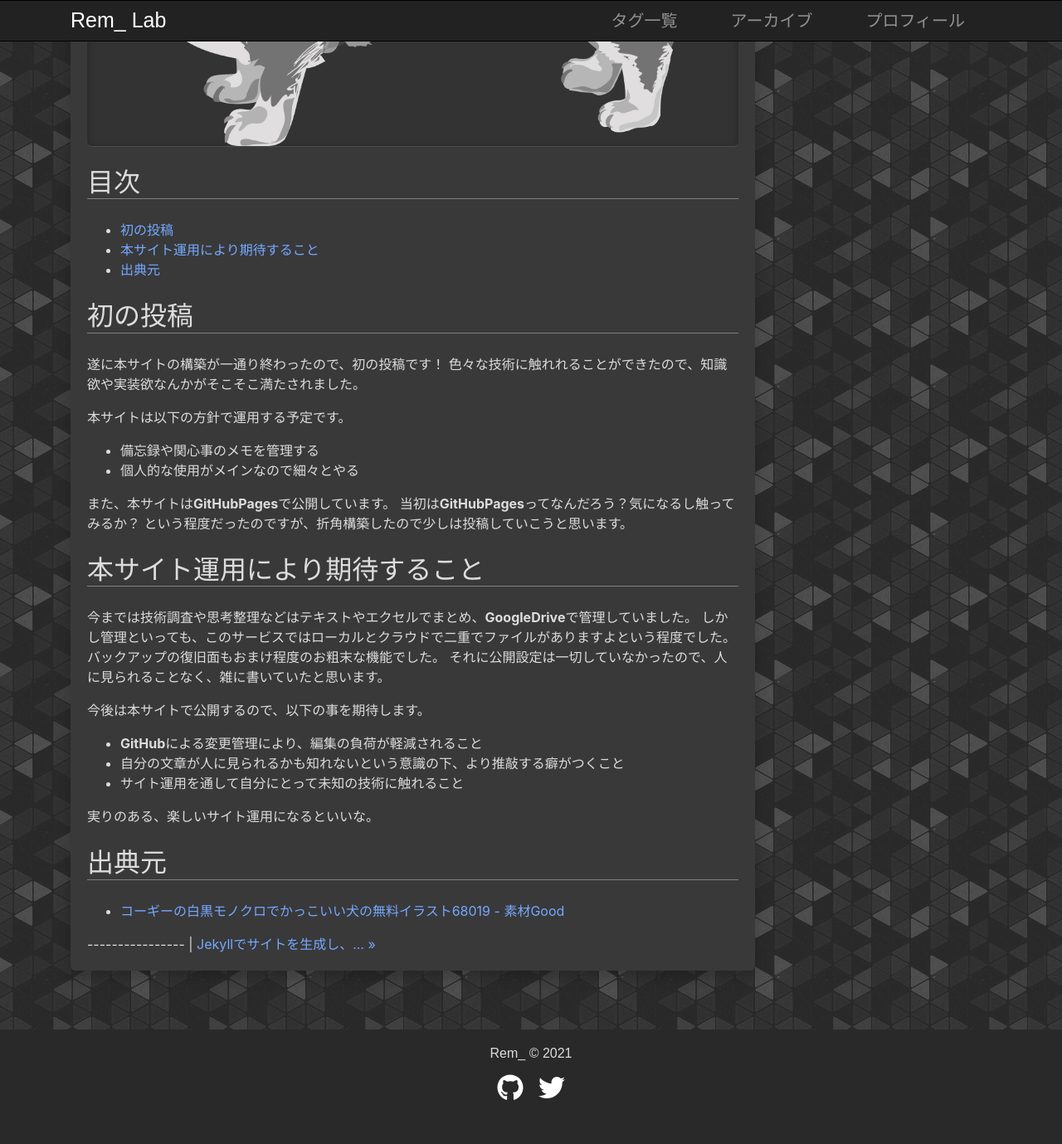
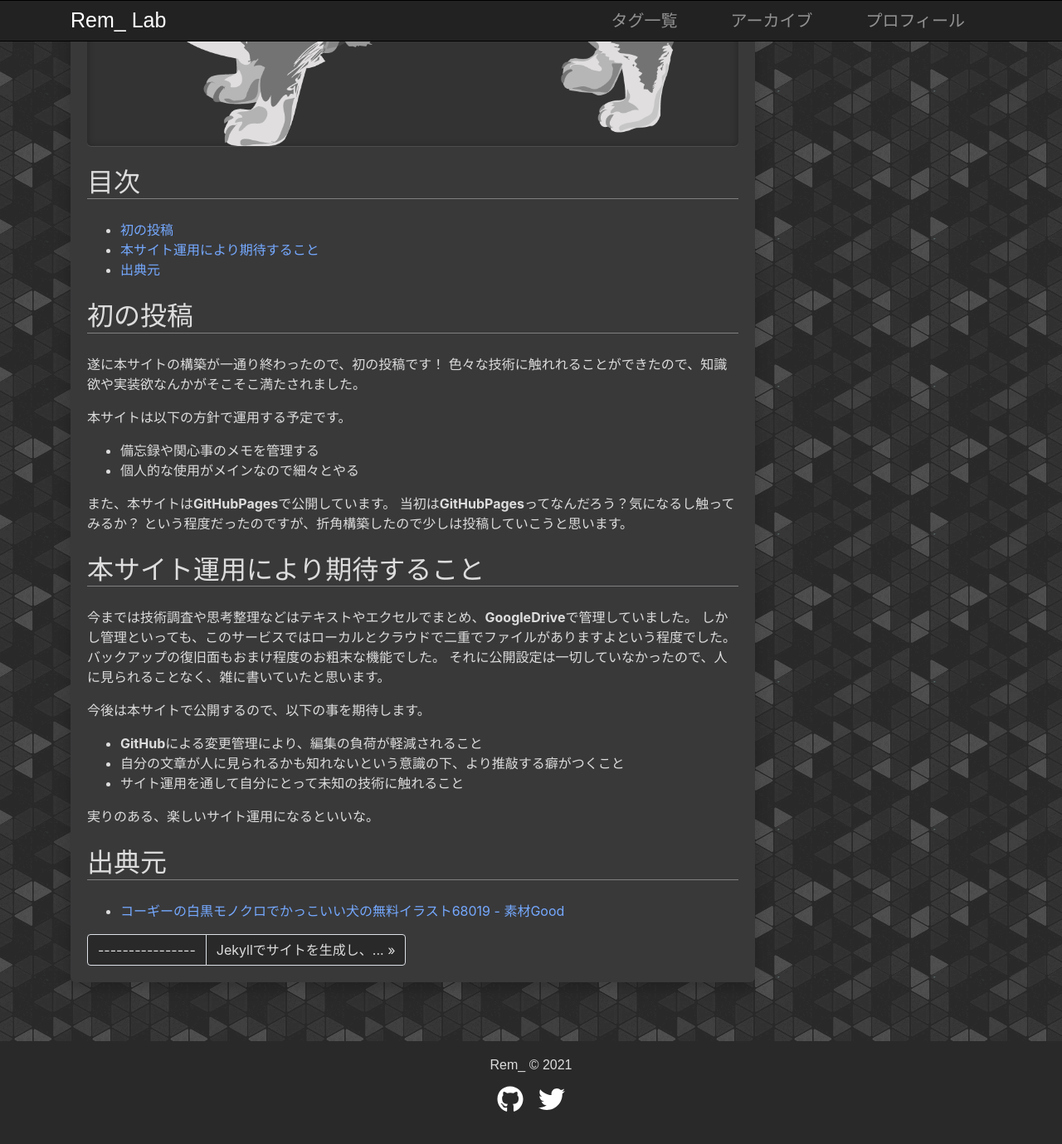
Before and after one commit to silverag-corgi/blog-old, a Jekyll site: the page built from _posts/2021-08-04-001.md, in a window 1280 px wide and 1400 px high, scrolled down 1151 px. Shown: the top 1379 px of the window at 83% size. Built offline with Jekyll 4.4.1, drawn with Linux system fonts in a browser that asks for light colours.

Commit message:
[c_mod] テーマ(JekyllCleanDark)編集
theme.css整理
記事ナビバー編集

```diff
--- a/_layouts/post.html
+++ b/_layouts/post.html
@@ -64,23 +64,29 @@
                 <div class="post-navi">
                   {% if page.previous.url or page.next.url %}
                     {% if page.previous.url %}
-                      <a href="{{ page.previous.url | relative_url }}">&laquo; {{ page.previous.title | slice: 0, site.post_navi_title }}...</a>
+                      <div class="page-item">
+                        <a class="page-link" href="{{ page.previous.url | relative_url }}">&laquo; {{ page.previous.title | slice: 0, site.post_navi_title }}...</a>
+                      </div>
                     {% else %}
                       {% for i in (0..site.post_navi_title) %}
                         {% assign notitle_prev = notitle_prev | append: '-' %}
                       {% endfor %}
-                      <span>{{ notitle_prev }}</span>
+                      <div class="page-item">
+                        <a class="page-link">{{ notitle_prev }}</a>
+                      </div>
                     {% endif %}
 
-                    |
-
                     {% if page.next.url %}
-                      <a href="{{ page.next.url | relative_url }}">{{ page.next.title | slice: 0, site.post_navi_title }}... &raquo;</a>
+                      <div class="page-item">
+                        <a class="page-link" href="{{ page.next.url | relative_url }}">{{ page.next.title | slice: 0, site.post_navi_title }}... &raquo;</a>
+                      </div>
                     {% else %}
                       {% for i in (0..site.post_navi_title) %}
                         {% assign notitle_next = notitle_next | append: '-' %}
                       {% endfor %}
-                      <span>{{ notitle_next }}</span>
+                      <div class="page-item">
+                        <a class="page-link">{{ notitle_prev }}</a>
+                      </div>
                     {% endif %}
                   {% endif %}
                 </div>
--- a/assets/css/theme.scss
+++ b/assets/css/theme.scss
@@ -229,14 +229,25 @@ nav.shrink {
 // 記事
 //******************************************************************************
 
+.post-card {
+  background-color: $background-post-card-color;
+  box-shadow: 0 0 0 0, 0 8px 16px rgba(0, 0, 0, 0.2);
+  border: 0px;
+  border-radius: 6px;
+  padding: 20px;
+  font-size: 16px;
+  margin-bottom: 1em;
+
   .posts {
     .post {
       .post-title {
         padding-top: 10px;
       }
+
       .post-desc {
 
       }
+
       .post-image {
         background-repeat: no-repeat;
         background-position: center;
@@ -245,10 +256,6 @@ nav.shrink {
         margin-bottom: 10px;
       }
     }
-}
-
-.fa-ul {
-  margin-left: 1.5em;
   }
 
   .post-meta {
@@ -271,20 +278,12 @@ nav.shrink {
     }
   }
 
-.post-card {
-  background-color: $background-post-card-color;
-  box-shadow: 0 0 0 0, 0 8px 16px rgba(0, 0, 0, 0.2);
-  border: 0px;
-  border-radius: 6px;
-  padding: 20px;
-  font-size: 16px;
-  margin-bottom: 1em;
-
   .post-header-img img {
     background-repeat: no-repeat;
     background-position: center;
     background-size: contain;
   }
+
   .post-content {
     h1,
     h2,
@@ -296,19 +295,33 @@ nav.shrink {
       border-bottom: 1px solid gray;
     }
   }
+
   .post-content-img img {
     background-repeat: no-repeat;
     background-position: center;
     background-size: contain;
   }
+
   .post-navi {
+    display: -webkit-box;
+    padding-left: 0;
+    list-style: none;
+    border-radius: .25rem;
+  }
 
+  .post-navi .page-link,
+  .pagination .page-link {
+    color: $font-color;
+    background-color: $background-body-color;
   }
 }
 
-.page-link {
-  color: $font-color;
-  background-color: $background-body-color;
+//******************************************************************************
+// Font Awesome
+//******************************************************************************
+
+.fa-ul {
+  margin-left: 1.5em;
 }
 
 //******************************************************************************
```
Lines whose indentation alone changed are shown as unchanged.
